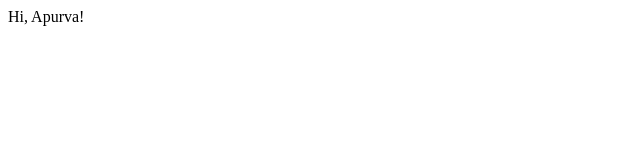
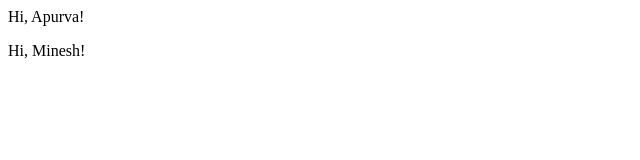
Before and after one commit to Persistent-A/Sample, a plain HTML site: page index.html in a window 1280 px wide. Shown: the full height of the page, 0-640 px from the left. Drawn offline with Linux system fonts and the light colour scheme.

Commit message:
Messaged back

```diff
--- a/index.html
+++ b/index.html
@@ -7,6 +7,11 @@
     <title>Document</title>
 </head>
 <body>
-    <div style="height: 100vh;"> Hi, Apurva!</div>
+    <div style="height: 100vh;">
+        <div> Hi, Apurva!</div>
+        <p>Hi, Minesh!</p>
+
+    </div>
+
 </body>
 </html>
```
